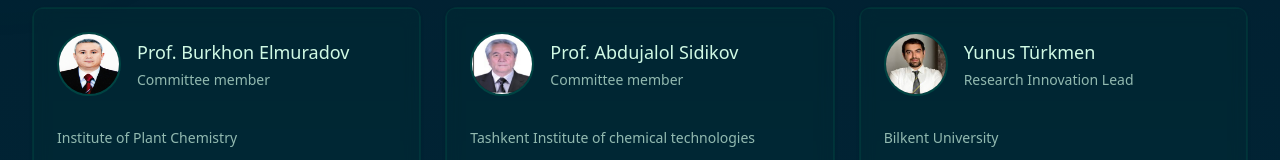
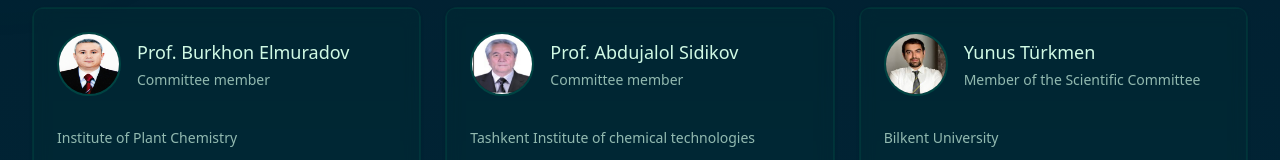
Before and after one commit to OkiljonDadakhanov/testing, a Next.js app: page /scientific-committee in a window 1280 px wide. Shown: the part 761-921 px from the top of the page. Built offline with nearby package versions, Linux system fonts and the light colour scheme.

Commit message:
changed the role of committe

```diff
--- a/app/scientific-committee/page.tsx
+++ b/app/scientific-committee/page.tsx
@@ -56,7 +56,7 @@ const scientificMembers: CommitteeMember[] = [
   },
   {
     name: "Yunus Türkmen",
-    role: "Research Innovation Lead",
+    role: "Member of the Scientific Committee",
     institution: "Bilkent University ",
     country: "Ankara, Turkey",
     bio: "Professor Bilkent University Department of Chemistry",
```
